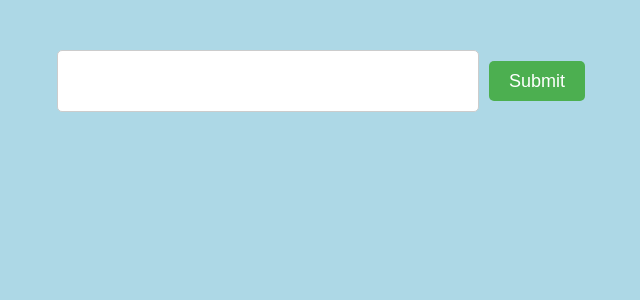
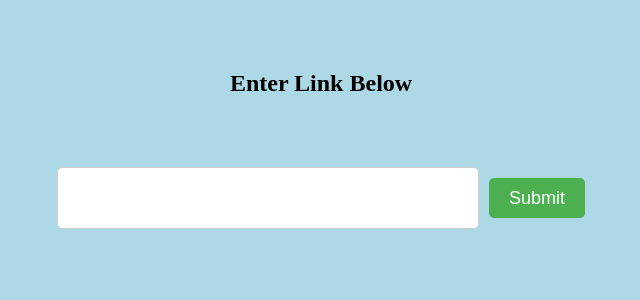
Before and after one commit to IvanRoussev/YouTube-Converter-Python, a Flask app: page /audio in a window 1280 px wide. Shown: the part 77-377 px from the top of the page, without its empty margins (319-959 px from the left). Run offline with Flask 3, Linux system fonts and the light colour scheme.

Commit message:
Created title for form

```diff
--- a/static/css/style.css
+++ b/static/css/style.css
@@ -110,3 +110,16 @@ h1 {
   cursor: pointer;
   margin-left: 10px;
 }
+
+.form-container {
+  display: flex;
+  flex-direction: column;
+  justify-content: center;
+  align-items: center;
+  margin-top: 50px;
+}
+
+h2 {
+  font-size: 24px;
+  margin-bottom: 20px;
+}
--- a/templates/audio.html
+++ b/templates/audio.html
@@ -17,9 +17,12 @@
         <h1>Convert Youtube to MP4 & MP3</h1>
       </nav>
     </header>
-    <form class="form" action="/audio_download" method="post">
-      <input type="text" name="audio_input" />
-      <input type="submit" value="Submit" />
-    </form>
+    <div class="form-container">
+      <h2>Enter Link Below</h2>
+      <form class="form" action="/audio_download" method="post">
+        <input type="text" name="audio_input" />
+        <input type="submit" value="Submit" />
+      </form>
+    </div>
   </body>
 </html>
```
Also changed, not shown: templates/video.html (+7 -4 lines).
